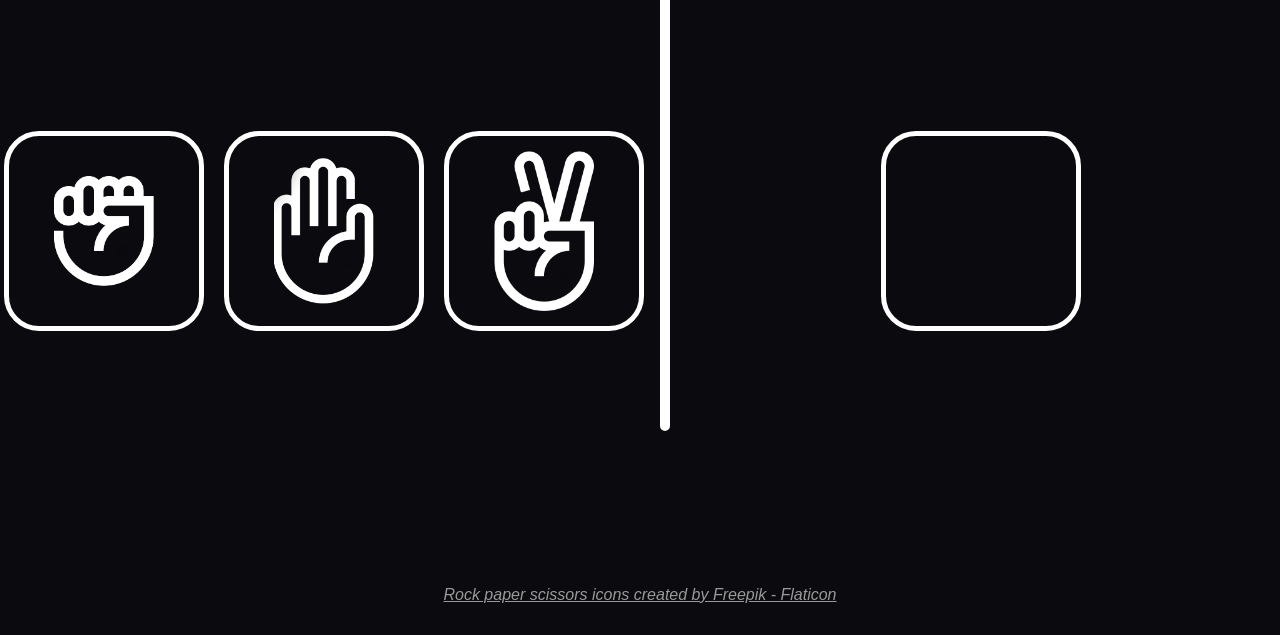
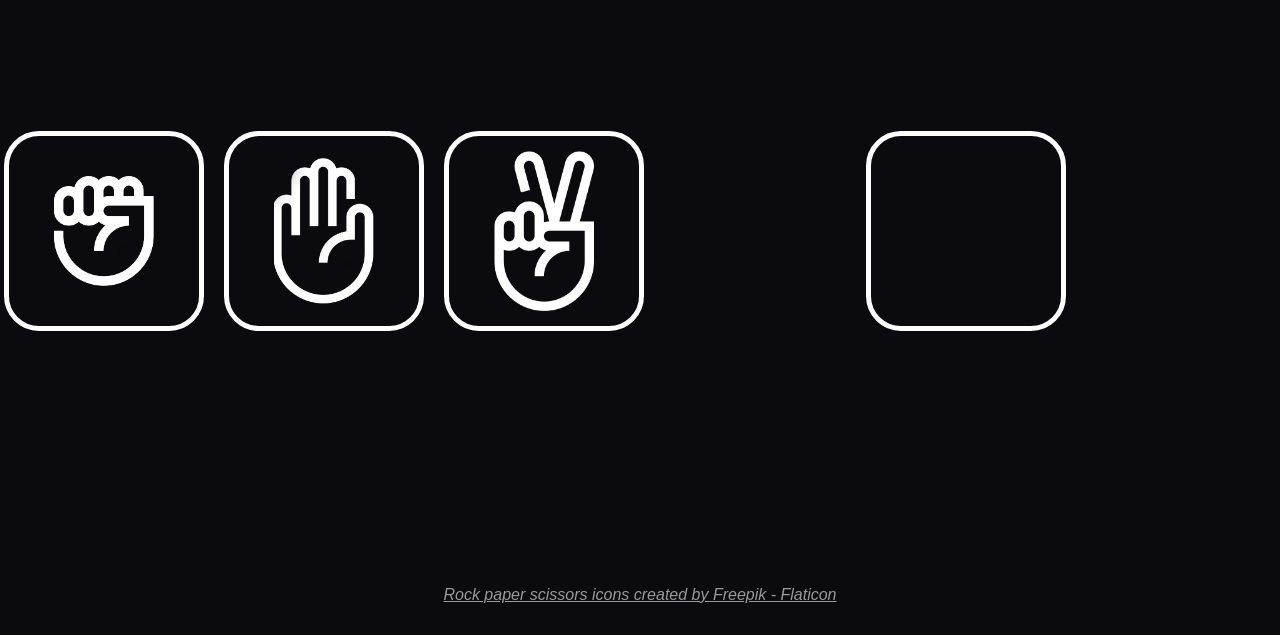
Before and after one commit to SwDarkCrow/rock-paper-scissors, a plain HTML site: page index.html in a window 1280 px wide. Shown: the part 165-800 px from the top of the page. Drawn offline with Linux system fonts and the light colour scheme.

Commit message:
Remove divisor
it wasn't centered and honestly ugly

```diff
--- a/index.html
+++ b/index.html
@@ -27,7 +27,6 @@
           </div>
         </div>
       </div>
-      <div class="divisor"></div>
       <div class="computer">
         <div>
           Computer
--- a/style.css
+++ b/style.css
@@ -79,12 +79,6 @@ img {
   flex-shrink: 1;
 }
 
-.divisor {
-  border: White solid 5px;
-  border-radius: 35px;
-  min-height: 90%;
-}
-
 .footer {
   text-align: center;
 }
```
